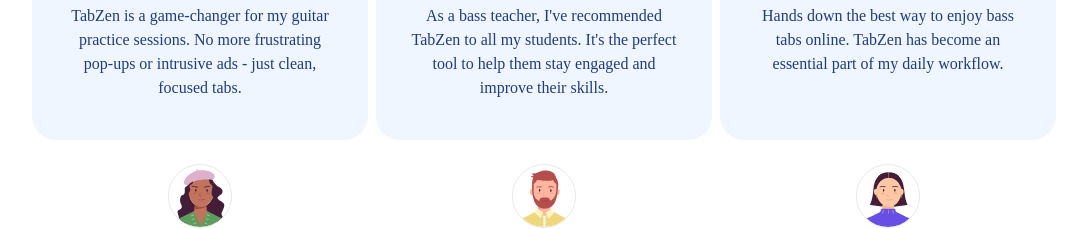
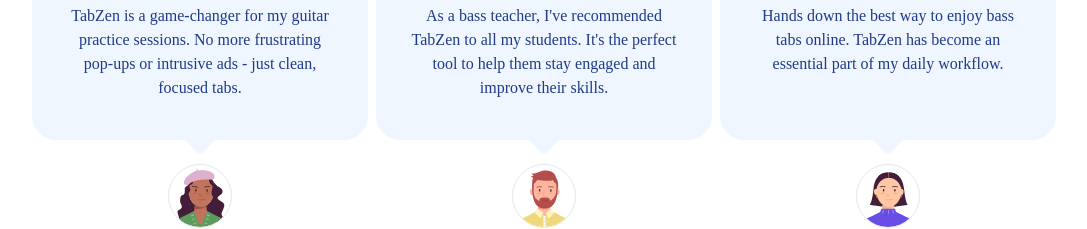
Before and after one commit to jackmayhew/tabzen-lander, a Nuxt app: page / in a window 1280 px wide. Shown: the part 3300-3529 px from the top of the page, without its empty margins (96-1183 px from the left). Built offline with nearby package versions, Linux system fonts and the light colour scheme; a web font is replaced by a local one.

Commit message:
review section bubble arrow

```diff
--- a/components/lander/reviews.vue
+++ b/components/lander/reviews.vue
@@ -16,7 +16,7 @@
             <div
               class="py-10 px-8 bg-blue-50 h-full flex flex-col items-center md:w-3/4 lg:w-full mx-auto rounded-3xl relative">
               <p class="text-base text-pretty font-display text-blue-900">{{ review.text }}</p>
-              <div class="h-6 w-6 bg-blue-50 rounded bottom-[-10px] -z-50 rotate-45 absolute"></div>
+              <div class="h-6 w-6 bg-blue-50 rounded bottom-[-10px] z-1 rotate-45 absolute"></div>
             </div>
             <div class="flex-shrink-0 block order-last mt-6">
               <div class="flex flex-col gap-3 items-center text-left justify-center text-center">
```
